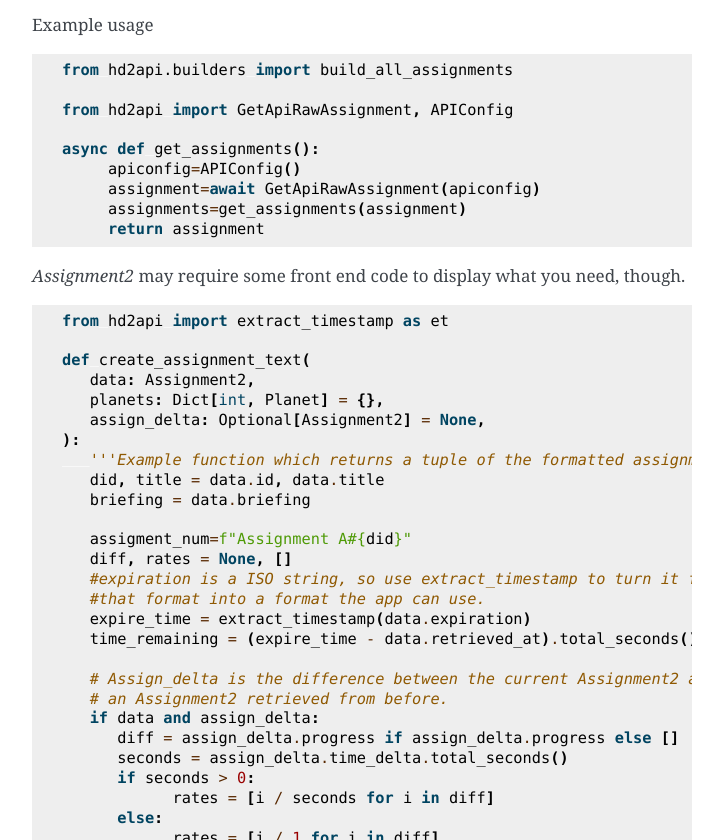
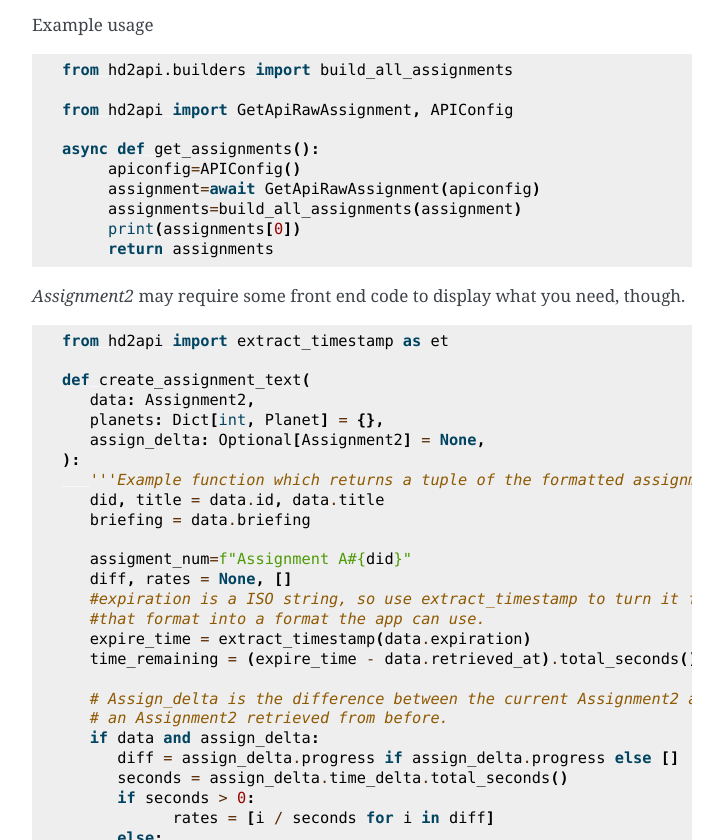
Before and after one commit to CrosswaveOmega/hd2api.py, a Sphinx documentation site: the page built from docs/source/builders.rst, in a window 1280 px wide and 900 px high, scrolled down 2265 px, cut to the strip 60-900 px from the top of the window. Shown: the whole strip, without its empty margins (388-1111 px from the left). Built offline with Sphinx 7.4.7, drawn with Linux system fonts in a browser that asks for light colours.

Commit message:
Update builders.rst

```diff
--- a/docs/source/builders.rst
+++ b/docs/source/builders.rst
@@ -110,8 +110,9 @@ Example usage
    async def get_assignments():
         apiconfig=APIConfig()
         assignment=await GetApiRawAssignment(apiconfig)
-        assignments=get_assignments(assignment)
-        return assignment
+        assignments=build_all_assignments(assignment)
+        print(assignments[0])
+        return assignments
 
 `Assignment2` may require some front end code to display what you need, though.
 
```
